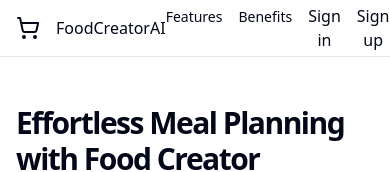
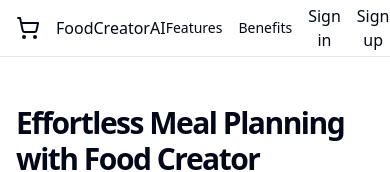
Before and after one commit to HenrySchwerdt/food-creator, a Next.js app: page / in a window 390 px wide. Shown: the top 172 px of the page. Built offline with nearby package versions, Linux system fonts and the light colour scheme; no server answers.

Commit message:
add right header alignment

```diff
--- a/src/components/feature-landing/header.tsx
+++ b/src/components/feature-landing/header.tsx
@@ -15,7 +15,7 @@ export function Header() {
           <ShoppingCartIcon className="h-6 w-6" />
           <span className="ml-4">FoodCreatorAI</span>
         </Link>
-        <nav className="ml-auto flex gap-4 sm:gap-6 justify-center items-baseline">
+        <nav className="ml-auto flex gap-4 sm:gap-6 justify-center items-center">
           <Link
             href="#"
             className="text-sm font-medium underline-offset-4 hover:underline"
```
